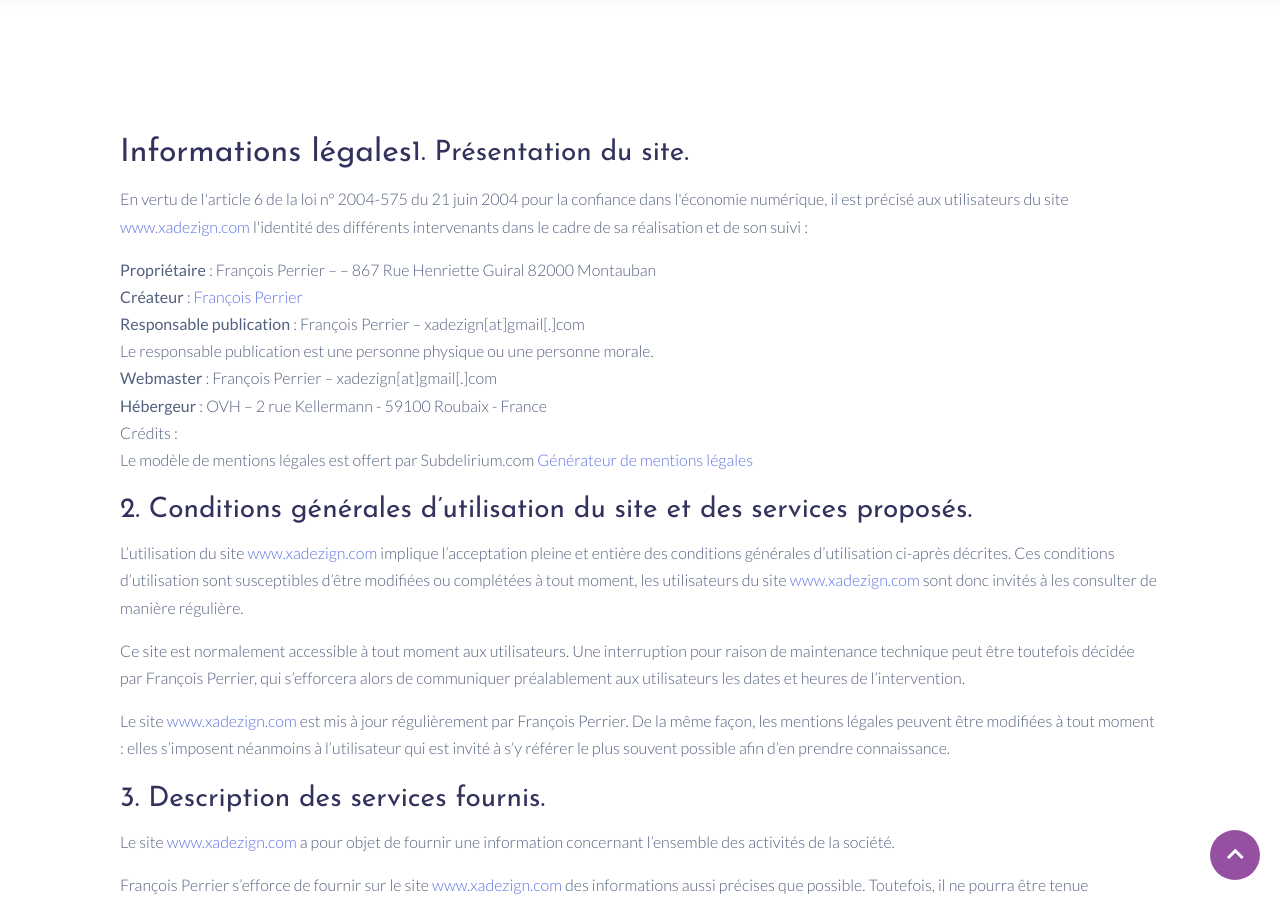
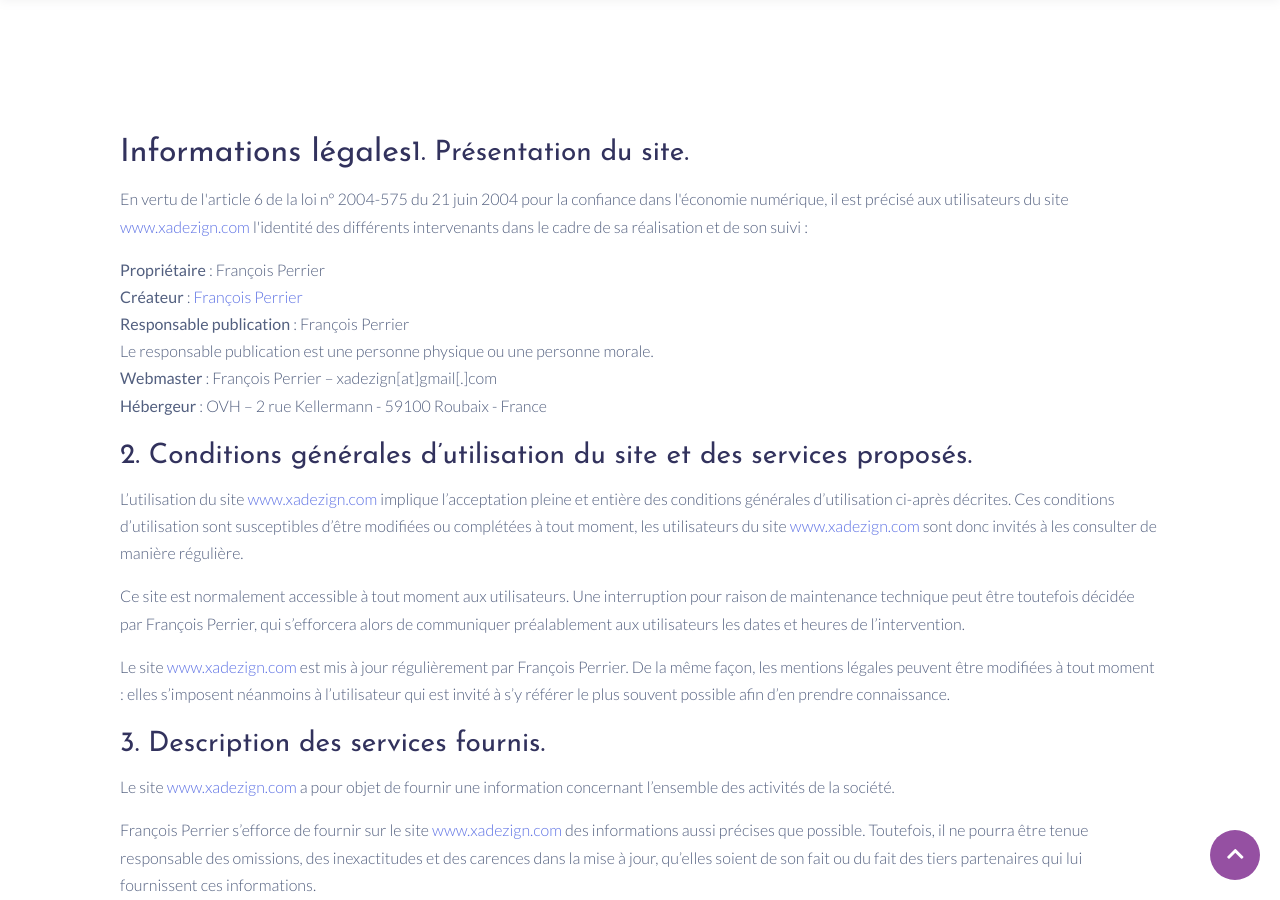
Before and after one commit to Xadezign/xadezign_jekyll, a Jekyll site: the page built from _pages/mentions-legales.md, in a window 1280 px wide and 900 px high, scrolled down 775 px. Built offline with Jekyll 4.4.1, drawn with Linux system fonts in a browser that asks for light colours; nearby versions of some CDN libraries.

Commit message:
mentions legales

```diff
--- a/_includes/footer.html
+++ b/_includes/footer.html
@@ -43,7 +43,7 @@
 		</div>
 		<hr>
 		<div class="row justify-content-center">
-			<a href="../index" class="text-default" title="Xadezign - François Perrier Consultant et chef de projet Web">Xadezign</a>
+			<a href="../index" class="text-default" title="Xadezign - François Perrier Consultant et chef de projet Web">Xadezign</a> | <a href="{{ base.url | prepend: site.url }}/mentions-legales" class="text-default" title="Xadezign - François Perrier Consultant et chef de projet Web">Mentions légales</a>
 		</div>
 	</div>
 </footer>
--- a/_layouts/mentions-legales.html
+++ b/_layouts/mentions-legales.html
@@ -19,17 +19,15 @@
 	<div class="container">
 		<div class="row row-grid align-items-center">
 
-                    <h2>Informations légales</h2>
+                    <h2>Informations légales</h2><br>
                     <h3>1. Présentation du site.</h3>
                     <p>En vertu de l'article 6 de la loi n° 2004-575 du 21 juin 2004 pour la confiance dans l'économie numérique, il est précisé aux utilisateurs du site <a href="http://www.xadezign.com/">www.xadezign.com</a> l'identité des différents intervenants dans le cadre de sa réalisation et de son suivi :</p>
-                    <p><strong>Propriétaire</strong> : François Perrier –  – 867 Rue Henriette Guiral 82000 Montauban<br />
+                    <p><strong>Propriétaire</strong> : François Perrier<br />
                     <strong>Créateur</strong>  : <a href="www.xadezign.com">François Perrier</a><br />
-                    <strong>Responsable publication</strong> : François Perrier – xadezign[at]gmail[.]com<br />
+                    <strong>Responsable publication</strong> : François Perrier<br />
                     Le responsable publication est une personne physique ou une personne morale.<br />
                     <strong>Webmaster</strong> : François Perrier – xadezign[at]gmail[.]com<br />
                     <strong>Hébergeur</strong> : OVH – 2 rue Kellermann - 59100 Roubaix - France<br />
-                    Crédits : <br />
-                    Le modèle de mentions légales est offert par Subdelirium.com <a target="_blank" href="https://www.subdelirium.com/generateur-de-mentions-legales/" alt="generateur de mentions légales">Générateur de mentions légales</a></p>
 
                     <h3>2. Conditions générales d’utilisation du site et des services proposés.</h3>
                     <p>L’utilisation du site <a href="http://www.xadezign.com/">www.xadezign.com</a> implique l’acceptation pleine et entière des conditions générales d’utilisation ci-après décrites. Ces conditions d’utilisation sont susceptibles d’être modifiées ou complétées à tout moment, les utilisateurs du site <a href="http://www.xadezign.com/">www.xadezign.com</a> sont donc invités à les consulter de manière régulière.</p>
@@ -39,7 +37,7 @@
                     <p>Le site <a href="http://www.xadezign.com/">www.xadezign.com</a> a pour objet de fournir une information concernant l’ensemble des activités de la société.</p>
                     <p>François Perrier s’efforce de fournir sur le site <a href="http://www.xadezign.com/">www.xadezign.com</a> des informations aussi précises que possible. Toutefois, il ne pourra être tenue responsable des omissions, des inexactitudes et des carences dans la mise à jour, qu’elles soient de son fait ou du fait des tiers partenaires qui lui fournissent ces informations.</p>
                     <p>Tous les informations indiquées sur le site <a href="http://www.xadezign.com/">www.xadezign.com</a> sont données à titre indicatif, et sont susceptibles d’évoluer. Par ailleurs, les renseignements figurant sur le site <a href="http://www.xadezign.com/">www.xadezign.com</a> ne sont pas exhaustifs. Ils sont donnés sous réserve de modifications ayant été apportées depuis leur mise en ligne.</p>
-                    <h3>4. Limitations contractuelles sur les données techniques.</h3>
+                    <h3>4. Limitations contractuelles sur les données techniques.</h3><br>
                     <p>Le site utilise la technologie JavaScript.</p>
                     <p>Le site Internet ne pourra être tenu responsable de dommages matériels liés à l’utilisation du site. De plus, l’utilisateur du site s’engage à accéder au site en utilisant un matériel récent, ne contenant pas de virus et avec un navigateur de dernière génération mis-à-jour</p>
                     <h3>5. Propriété intellectuelle et contrefaçons.</h3>
@@ -72,7 +70,7 @@
                     <p>Tout litige en relation avec l’utilisation du site <a href="http://www.xadezign.com/">www.xadezign.com</a> est soumis au droit français. Il est fait attribution exclusive de juridiction aux tribunaux compétents de Paris.</p>
                     <h3>10. Les principales lois concernées.</h3>
                     <p>Loi n° 78-17 du 6 janvier 1978, notamment modifiée par la loi n° 2004-801 du 6 août 2004 relative à l'informatique, aux fichiers et aux libertés.</p>
-                    <p> Loi n° 2004-575 du 21 juin 2004 pour la confiance dans l'économie numérique.</p>
+                    <p> Loi n° 2004-575 du 21 juin 2004 pour la confiance dans l'économie numérique.</p><br>
                     <h3>11. Lexique.</h3>
                     <p>Utilisateur : Internaute se connectant, utilisant le site susnommé.</p>
                     <p>Informations personnelles : « les informations qui permettent, sous quelque forme que ce soit, directement ou non, l'identification des personnes physiques auxquelles elles s'appliquent » (article 4 de la loi n° 78-17 du 6 janvier 1978).</p>
```
